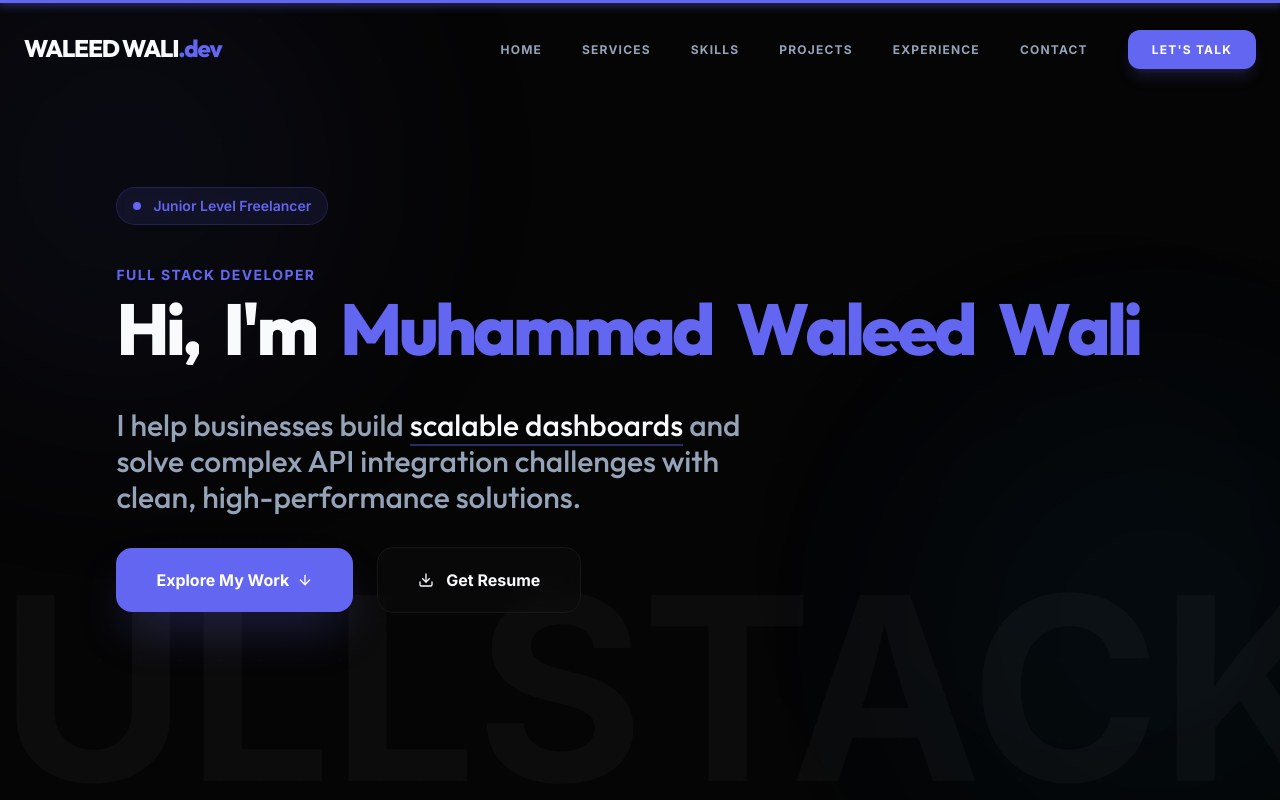
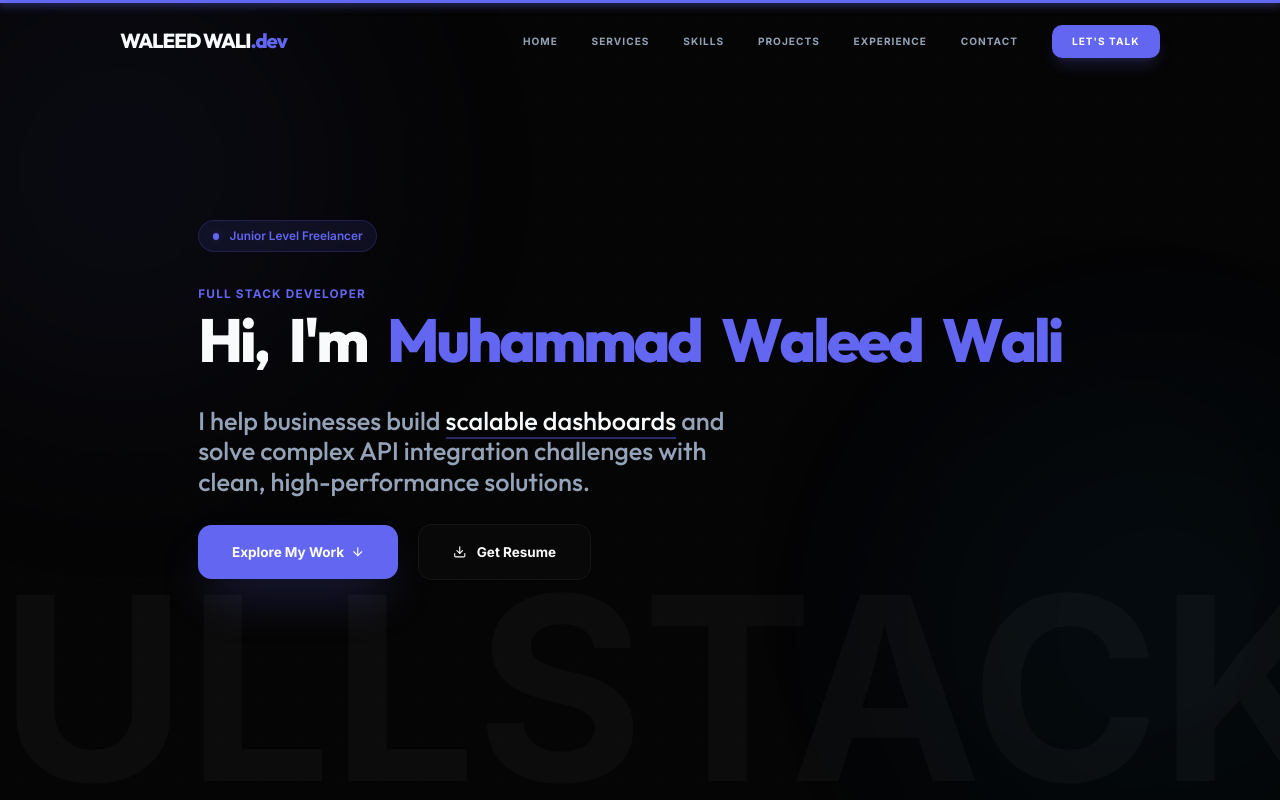
Before and after one commit to waleed-wali/react-portfolio, a React (Vite) app: page / in a window 1280 px wide. Shown: the top 800 px of the page. Built offline with nearby package versions, Linux system fonts and the light colour scheme.

Commit message:
chore: update vite config, viewport meta, and adjust root font size

```diff
--- a/index.html
+++ b/index.html
@@ -3,7 +3,7 @@
   <head>
     <meta charset="UTF-8" />
     <link rel="icon" type="image/svg+xml" href="/favicon.svg" />
-    <meta name="viewport" content="width=device-width, initial-scale=1, shrink-to-fit=no" />
+    <meta name="viewport" content="width=device-width, initial-scale=1.0, maximum-scale=5.0, viewport-fit=cover" />
 
     <!-- Primary Meta Tags -->
     <title>Muhammad Waleed Wali | Full-Stack Developer</title>
@@ -24,6 +24,8 @@
     <meta property="twitter:description" content="Expert Full-Stack Developer specializing in high-performance dashboards, API integrations, and scalable web applications." />
     <meta property="twitter:image" content="https://waleed-wali.github.io/react-portfolio/og-image.jpg" />
 
+    <link rel="preconnect" href="https://fonts.googleapis.com" />
+    <link rel="preconnect" href="https://fonts.gstatic.com" crossorigin />
     <link href="https://fonts.googleapis.com/css2?family=Inter:wght@300;400;500;600;700&family=Outfit:wght@300;400;500;600;700;800&display=swap" rel="stylesheet">
   </head>
   <body>
--- a/src/index.css
+++ b/src/index.css
@@ -3,10 +3,11 @@
 @tailwind utilities;
 
 html {
-  font-size: 16px;
+  font-size: 13.5px;
   -webkit-text-size-adjust: 100%;
   -webkit-font-smoothing: antialiased;
   -moz-osx-font-smoothing: grayscale;
+  text-rendering: optimizeLegibility;
 }
 
 *, *::before, *::after {
```
